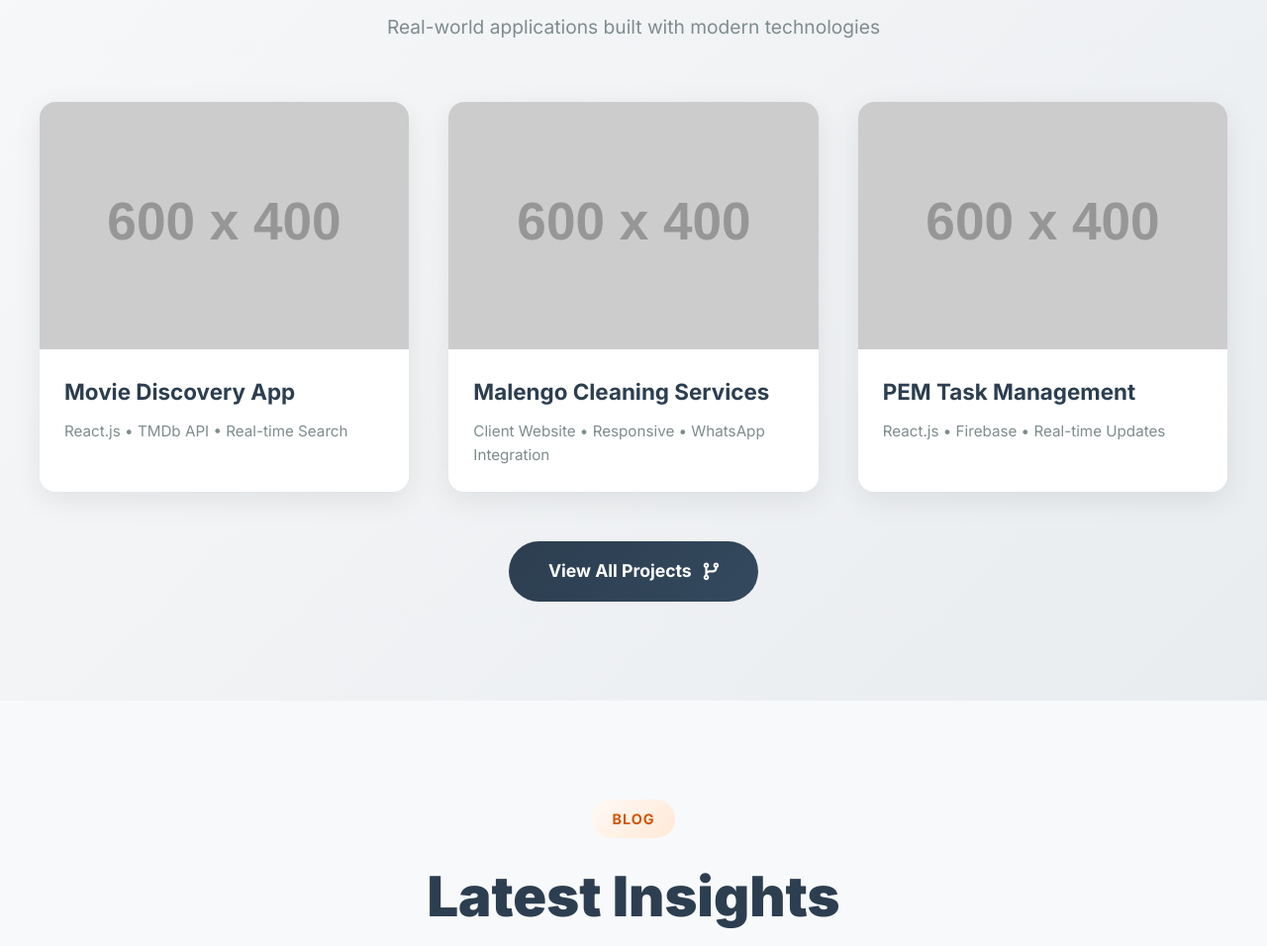
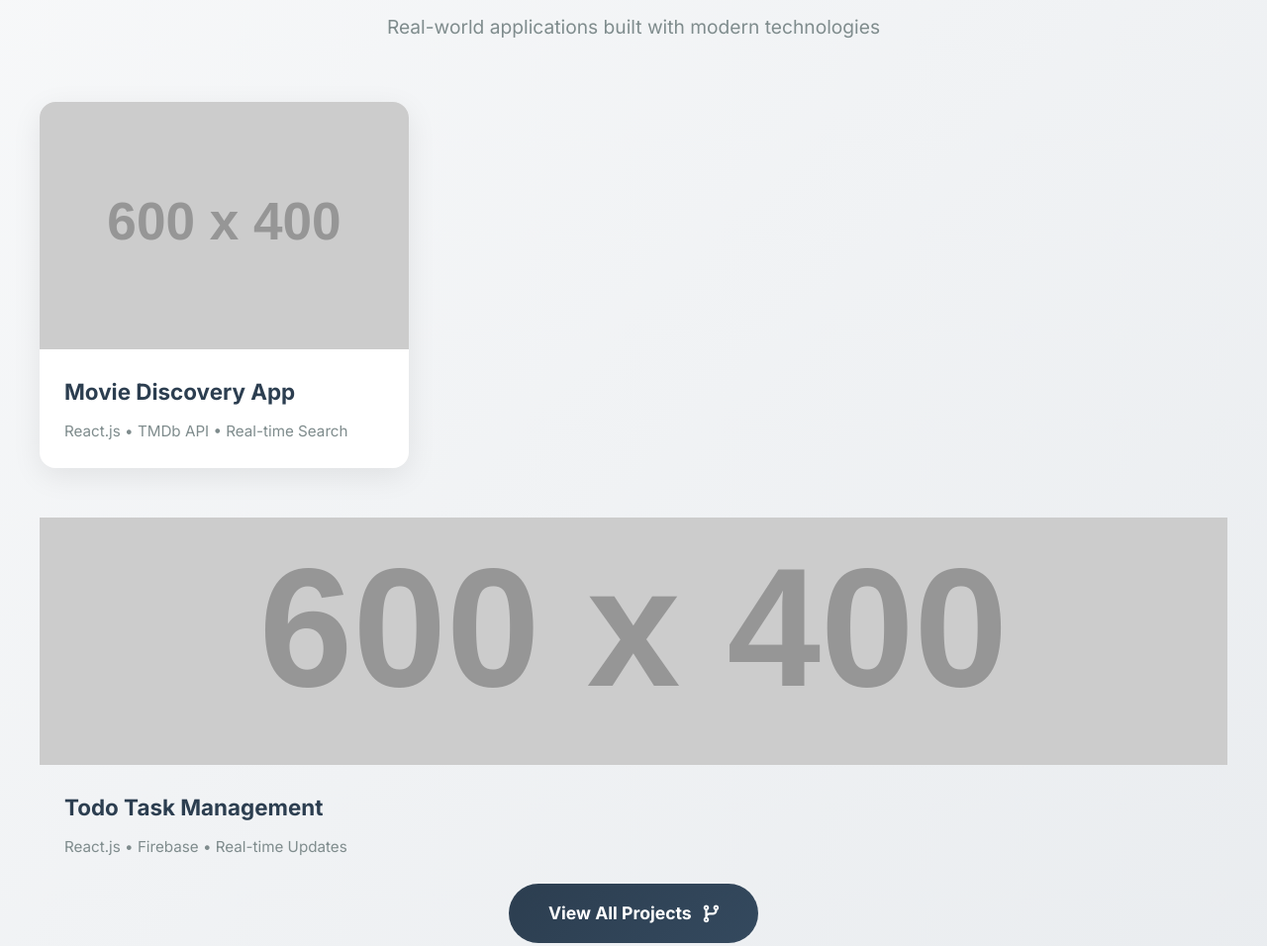
Before and after one commit to Edvusae/mySecondProject, a plain HTML site: page public/index.html in a window 1280 px wide. Shown: the part 2240-3196 px from the top of the page at 99% size. Drawn offline with Linux system fonts and the light colour scheme; placeholder pictures from the web are drawn by us; a script that the page names is missing.

Commit message:
feat: Update project names and descriptions for clarity

```diff
--- a/public/index.html
+++ b/public/index.html
@@ -189,29 +189,17 @@
                         <p>React.js • TMDb API • Real-time Search</p>
                     </div>
                 </a>
+            </div>
 
-                <a href="projects.html#malengo" class="project-showcase-card">
+                <a href="projects.html#todo-app" class="project-showcase-card">
                     <div class="project-showcase-image">
-                        <img src="https://placehold.co/600x400/3498db/ffffff?text=Malengo+Website" alt="Malengo Cleaning Services">
+                        <img src="https://placehold.co/600x400/2ecc71/ffffff?text=Todo+System" alt="Todo Task Management">
                         <div class="project-overlay">
                             <span class="view-project-text">View Project <i class="fas fa-arrow-right"></i></span>
                         </div>
                     </div>
                     <div class="project-showcase-info">
-                        <h3>Malengo Cleaning Services</h3>
-                        <p>Client Website • Responsive • WhatsApp Integration</p>
-                    </div>
-                </a>
-
-                <a href="projects.html#pem-app" class="project-showcase-card">
-                    <div class="project-showcase-image">
-                        <img src="https://placehold.co/600x400/2ecc71/ffffff?text=PEM+System" alt="PEM Task Management">
-                        <div class="project-overlay">
-                            <span class="view-project-text">View Project <i class="fas fa-arrow-right"></i></span>
-                        </div>
-                    </div>
-                    <div class="project-showcase-info">
-                        <h3>PEM Task Management</h3>
+                        <h3>Todo Task Management</h3>
                         <p>React.js • Firebase • Real-time Updates</p>
                     </div>
                 </a>
```
Also changed, not shown: public/projects.html (+2 -2 lines).
